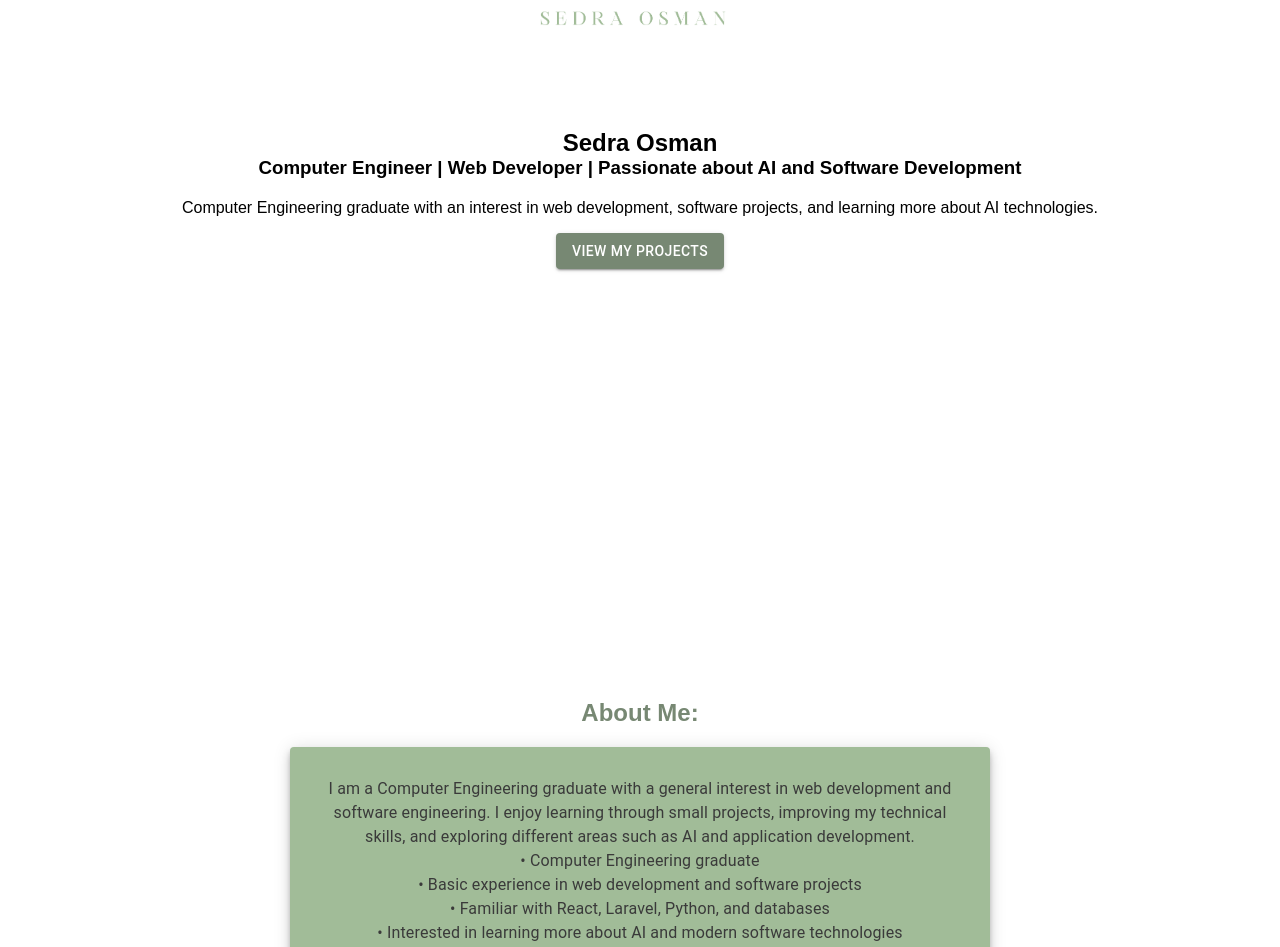
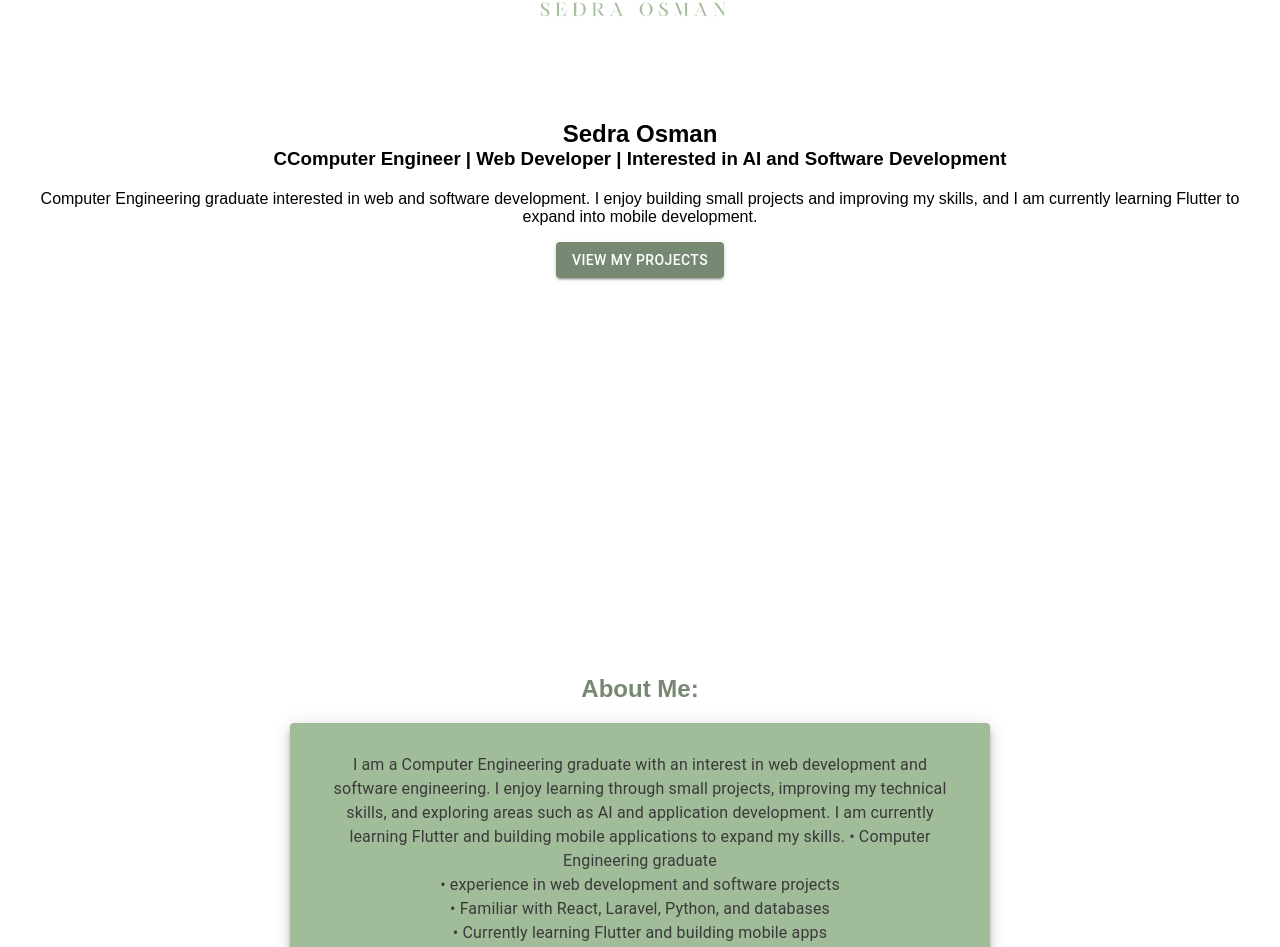
Before and after one commit to sedraosman/portfolio, a React (Create React App) app: page / in a window 1280 px wide. Shown: the part 391-1338 px from the top of the page. Built offline with nearby package versions, Linux system fonts and the light colour scheme.

Commit message:
Add new project

```diff
--- a/public/index.html
+++ b/public/index.html
@@ -24,7 +24,7 @@
       work correctly both with client-side routing and a non-root public URL.
       Learn how to configure a non-root public URL by running `npm run build`.
     -->
-    <title>React App</title>
+    <title>Sedra Osman</title>
   </head>
   <body>
     <noscript>You need to enable JavaScript to run this app.</noscript>
--- a/src/App.js
+++ b/src/App.js
@@ -24,10 +24,9 @@ function App() {
       <section className="section hero">
         <img src={process.env.PUBLIC_URL +"/img/sedra.png"} alt="profile" style={{ height: "380px" }} />
         <h1>Sedra Osman</h1>
-        <h3>Computer Engineer | Web Developer | Passionate about AI and Software Development</h3>
+        <h3>CComputer Engineer | Web Developer | Interested in AI and Software Development</h3>
         <p style={{paddingTop:"20px"}}>
-        Computer Engineering graduate with an interest in web development, software projects, and learning more about AI technologies.
-        </p>
+        Computer Engineering graduate interested in web and software development. I enjoy building small projects and improving my skills, and I am currently learning Flutter to expand into mobile development.</p>
         <Button
           variant="contained"
           sx={{ mt: 2, backgroundColor: "#778873" }}
@@ -53,14 +52,14 @@ function App() {
             }}
           >
             <Typography>
-              I am a Computer Engineering graduate with a general interest in web development and software engineering.
-              I enjoy learning through small projects, improving my technical skills, and exploring different areas such as AI and application development.
-              <br/>
+              I am a Computer Engineering graduate with an interest in web development and software engineering. I enjoy learning through small projects, improving my technical skills, and exploring areas such as AI and application development.
+               I am currently learning Flutter and building mobile applications to expand my skills.
               • Computer Engineering graduate  <br/>
-              • Basic experience in web development and software projects <br/>
+              • experience in web development and software projects <br/>
               • Familiar with React, Laravel, Python, and databases  <br/>
-              • Interested in learning more about AI and modern software technologies <br/>
-              • Motivated to grow and improve through hands-on practice
+              • Currently learning Flutter and building mobile apps  <br/>
+              • Interested in AI and modern software technologies <br/>
+              • Motivated to grow through hands-on practice
             </Typography>
           </Paper>
         </Box>
@@ -133,10 +132,10 @@ function App() {
           description={"A mobile AI daily assistant app built with React Native that lets users write daily notes, analyze emotions with AI, and track mood changes over time."}/>
 
       <Project
-      img={process.env.PUBLIC_URL +"/img/Budget.png"}
-          title="Smart Budget"
-          github="https://github.com/sedraosman/SmartBudget"
-          description={"A React personal finance app that tracks income and expenses with filtering and balance overview."}/>
+      img={process.env.PUBLIC_URL +"/img/chatme.png"}
+          title="Chat Me"
+          github="https://github.com/sedraosman/ChatMe"
+          description={"A real-time chat application built with Flutter and Firebase, allowing users to sign in, send and receive messages instantly, and interact through a simple and responsive interface."}/>
 
 
       <Project
```
Also changed, not shown: public/img/chatme.png (added), 1 other file (tests, documents, lock files or other folders).
